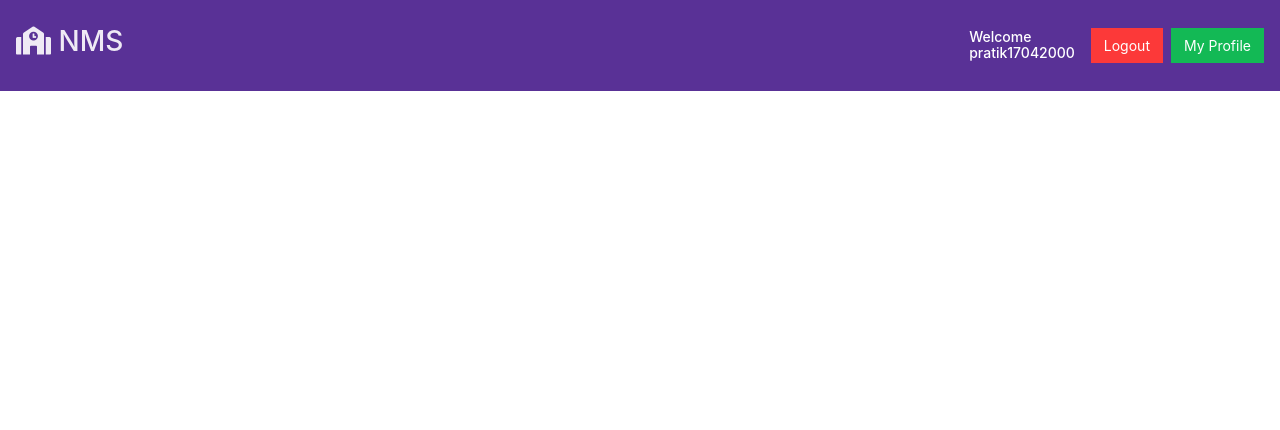
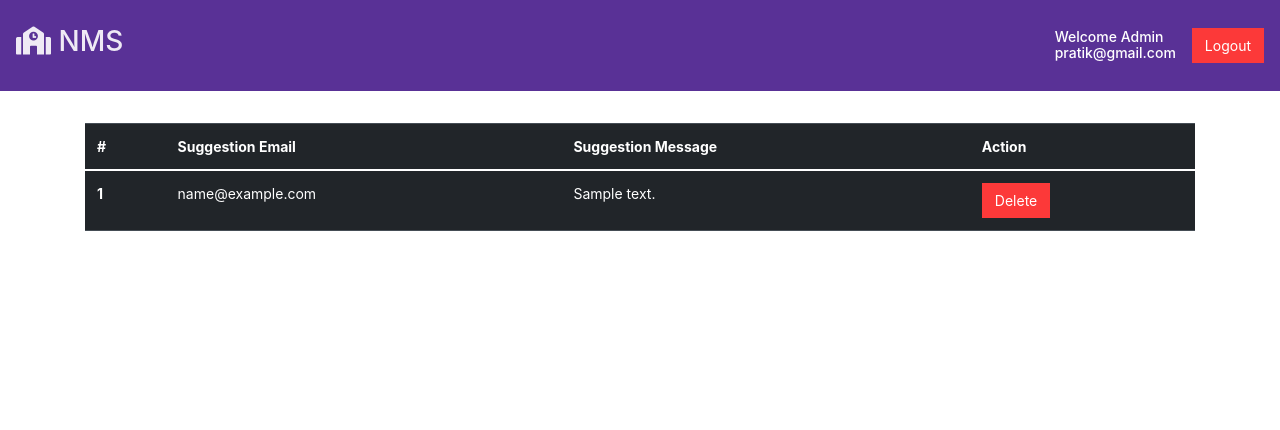
Before and after one commit to pratikjain17/college-website, a PHP site: page /admin/suggestionPanel.php in a window 1280 px wide. Shown: the top 430 px of the page. Run offline with PHP 8.4, Linux system fonts and the light colour scheme; a user stored in the database is signed in; tables that the repository leaves empty or names only in its code hold one stand-in row (values such as "Sample post"); some libraries are stand-ins or nearby versions.

Commit message:
Suggestions panel completed

```diff
--- /dev/null
+++ b/admin/deleteSuggestion.php
@@ -0,0 +1,6 @@
+<?php
+include '../partials/_dbconnect.php';
+$id = $_GET['id'];
+$sql = "DELETE FROM `suggestion` WHERE `suggestion_id` = $id";
+$result = mysqli_query($conn, $sql);
+header("Location: /college-website/admin/suggestionPanel.php?delete=success");
--- a/admin/suggestionPanel.php
+++ b/admin/suggestionPanel.php
@@ -7,9 +7,11 @@
   <meta name="viewport" content="width=device-width, initial-scale=1">
 
   <!-- Bootstrap CSS -->
-    <link href="https://cdn.jsdelivr.net/npm/bootstrap@5.0.0-beta1/dist/css/bootstrap.min.css" rel="stylesheet" integrity="sha384-giJF6kkoqNQ00vy+HMDP7azOuL0xtbfIcaT9wjKHr8RbDVddVHyTfAAsrekwKmP1" crossorigin="anonymous">
+  <link href="https://cdn.jsdelivr.net/npm/bootstrap@5.0.0-beta1/dist/css/bootstrap.min.css" rel="stylesheet"
+    integrity="sha384-giJF6kkoqNQ00vy+HMDP7azOuL0xtbfIcaT9wjKHr8RbDVddVHyTfAAsrekwKmP1" crossorigin="anonymous">
   <link rel="stylesheet" href="https://bootswatch.com/4/pulse/bootstrap.min.css">
-    <link rel="stylesheet" href="https://pro.fontawesome.com/releases/v5.10.0/css/all.css" integrity="sha384-AYmEC3Yw5cVb3ZcuHtOA93w35dYTsvhLPVnYs9eStHfGJvOvKxVfELGroGkvsg+p" crossorigin="anonymous" />
+  <link rel="stylesheet" href="https://pro.fontawesome.com/releases/v5.10.0/css/all.css"
+    integrity="sha384-AYmEC3Yw5cVb3ZcuHtOA93w35dYTsvhLPVnYs9eStHfGJvOvKxVfELGroGkvsg+p" crossorigin="anonymous" />
   <link rel="stylesheet" href="https://cdnjs.cloudflare.com/ajax/libs/animate.css/4.1.1/animate.min.css" />
 
   <title>Kushal school</title>
@@ -21,7 +23,7 @@
 
   }
 
-        img{
+  img {
     height: 100px;
     width: 100px;
   }
@@ -31,154 +33,58 @@
 <body>
   <!-- database yaha connect karna -->
   <?php include "../partials/_dbconnect.php"; ?>
-
-
-
-
   <?php
     session_start();
     echo '  <nav class="navbar navbar-dark bg-primary">
-        <a class="navbar-brand" href="/college-website/index.php">
+        <a class="navbar-brand" href="">
             <h2><i class="fas fa-school"></i> NMS</h2>
         </a>';
-    if (isset($_SESSION['loggedin']) && $_SESSION['loggedin'] == true) {
+    if (isset($_SESSION['adminloggedin']) && $_SESSION['adminloggedin'] == true) {
         echo '<form class="form-inline my-2 my-lg-0" method="get">
-            <h6 class = "my-2 mx-2" style="color:white;">Welcome <br>' . $_SESSION['studentusername'] . '</h6>
+            <h6 class = "my-2 mx-2" style="color:white;">Welcome Admin <br>' . $_SESSION['adminEmail'] . '</h6>
             <a href = "../partials/_logout.php" class="btn btn-danger ml-2">Logout</a>
-            <a href = "profile.php?id=' . $_SESSION['studentid'] . '" class="btn btn-success ml-2">My Profile</a>
           </form>';
     }
-    echo '</nav>';
+    echo '</nav>
+    ';
+    if (isset($_GET['delete']) && $_GET['delete'] == "success") {
+        echo '<div class="alert alert-success" role="alert">
+     Suggestion has been successfully deleted !!!
+  </div>';
+    }
+
     ?>
 
-
   <div class="container py-4 my-2 bodycon animate__animated animate__fadeInUp">
-        <?php
-            if(isset($_GET['query']) && $_GET['query'] == "all"){
-                echo '<div aria-label="breadcrumb">
-                        <ol class="breadcrumb">
-                            <li class="breadcrumb-item"><a href="dashboard.php">Dashboard</a></li>
-                            <li class="breadcrumb-item active" aria-current="page">All students</li>
-                        </ol>
-                    </div>
-                    <table class="table table-dark bg-primary tab">
+    <table class="table table-dark">
       <thead>
         <tr>
-                                <th scope="col">Serial No</th>
-                                <th scope="col">User Name</th>
-                                <th scope="col">Email</th>
-                                <th scope="col">Photo</th>
-                                <th scope="col">Status</th>
-                            </tr>
+          <th scope="col">#</th>
+          <th scope="col">Suggestion Email</th>
+          <th scope="col">Suggestion Message</th>
+          <th scope="col">Action</th>
       </thead>
-                        <tbody>';
-                $sql = "SELECT * FROM `students`";
-                $result = mysqli_query($conn,$sql);
-                while($row = mysqli_fetch_assoc($result)){
-                    $studentUsername = $row['student_username'];
-                    $studentId = $row['student_id'];
-                    $studentEmail = $row['student_email'];
-                    $studentPhoto = $row['student_photo'];
-                    $studentStatus = $row['student_status'];
-
-                    echo ' <tr>
-                    <th scope="row">'.$studentId.'</th>
-                    <td>'.$studentUsername.'</td>
-                    <td>'.$studentEmail.'</td>
-                    <td><img src="../img/'.$studentPhoto.'" alt=""></td>
-                    <td>';
-                    if($studentStatus == 0){
-                        echo 'Pending';
-                    }
-                    else{
-                        echo 'Active';
-                    }
-                    echo '</td>
+      <tbody>
+        <?php
+                $sql = "SELECT * FROM `suggestion`";
+                $result = mysqli_query($conn, $sql);
+                while ($row = mysqli_fetch_assoc($result)) {
+                    $id = $row['suggestion_id'];
+                    $email = $row['suggestion_email'];
+                    $message = $row['suggestion_message'];
+                    echo '<tr>
+                         <th scope="row">' . $id . '</th>
+                         <td>' . $email . '</td>
+                         <td>' . $message . '</td>
+                         <td><a href="deleteSuggestion.php?id=' . $id . '" class="btn btn-danger">Delete</a></td>
                         </tr>';
                 }
+                ?>
 
-                echo '</tbody>
-                        </table>';
-            }
-            if(isset($_GET['query']) && $_GET['query'] == "pending"){
-                echo '<div aria-label="breadcrumb">
-                        <ol class="breadcrumb">
-                            <li class="breadcrumb-item"><a href="dashboard.php">Dashboard</a></li>
-                            <li class="breadcrumb-item active" aria-current="page">Pending students</li>
-                        </ol>
+      </tbody>
+    </table>
   </div>
-                    <table class="table table-dark bg-primary">
-                        <thead>
-                            <tr>
-                                <th scope="col">Serial No</th>
-                                <th scope="col">User Name</th>
-                                <th scope="col">Email</th>
-                                <th scope="col">Photo</th>
-                                <th scope="col">Accept/Reject</th>
-                            </tr>
-                        </thead>
-                        <tbody>';
-                $sql = "SELECT * FROM `students` WHERE `student_status` = 0";
-                $result = mysqli_query($conn,$sql);
-                while($row = mysqli_fetch_assoc($result)){
-                    $studentUsername = $row['student_username'];
-                    $studentId = $row['student_id'];
-                    $studentEmail = $row['student_email'];
-                    $studentPhoto = $row['student_photo'];
 
-                    echo ' <tr>
-                    <th scope="row">'.$studentId.'</th>
-                    <td>'.$studentUsername.'</td>
-                    <td>'.$studentEmail.'</td>
-                    <td><img src="../img/'.$studentPhoto.'" alt=""></td>
-                    <td>
-                    <a href="../partials/_handleStudentRequest.php?answer=yes&id='.$studentId.'" class="btn btn-success"><i class="fa fa-check"></i></a>
-                    <a href="../partials/_handleStudentRequest.php?answer=no&id='.$studentId.'" class="btn btn-warning"><i class="fa fa-times"></i></a>
-                    </td>
-                  </tr>';
-                }
-
-                echo '</tbody>
-                        </table>';
-            }
-            if(isset($_GET['query']) && $_GET['query'] == "active"){
-                echo '<div aria-label="breadcrumb">
-                        <ol class="breadcrumb">
-                            <li class="breadcrumb-item"><a href="dashboard.php">Dashboard</a></li>
-                            <li class="breadcrumb-item active" aria-current="page">Active students</li>
-                        </ol>
-                    </div>
-                    <table class="table table-dark bg-primary">
-                        <thead>
-                            <tr>
-                                <th scope="col">Serial No</th>
-                                <th scope="col">User Name</th>
-                                <th scope="col">Email</th>
-                                <th scope="col">Photo</th>
-                            </tr>
-                        </thead>
-                        <tbody>';
-                $sql = "SELECT * FROM `students` WHERE `student_status` = 1";
-                $result = mysqli_query($conn,$sql);
-                while($row = mysqli_fetch_assoc($result)){
-                    $studentUsername = $row['student_username'];
-                    $studentId = $row['student_id'];
-                    $studentEmail = $row['student_email'];
-                    $studentPhoto = $row['student_photo'];
-
-                    echo ' <tr>
-                    <th scope="row">'.$studentId.'</th>
-                    <td>'.$studentUsername.'</td>
-                    <td>'.$studentEmail.'</td>
-                    <td><img src="../img/'.$studentPhoto.'" alt=""></td>
-                  </tr>';
-                }
-
-                echo '</tbody>
-                        </table>';
-            }
-        ?>
-    </div>
 
 
 
@@ -188,7 +94,8 @@
   <!-- Optional JavaScript; choose one of the two! -->
 
   <!-- Option 1: Bootstrap Bundle with Popper -->
-    <script src="https://cdn.jsdelivr.net/npm/bootstrap@5.0.0-beta1/dist/js/bootstrap.bundle.min.js" integrity="sha384-ygbV9kiqUc6oa4msXn9868pTtWMgiQaeYH7/t7LECLbyPA2x65Kgf80OJFdroafW" crossorigin="anonymous">
+  <script src="https://cdn.jsdelivr.net/npm/bootstrap@5.0.0-beta1/dist/js/bootstrap.bundle.min.js"
+    integrity="sha384-ygbV9kiqUc6oa4msXn9868pTtWMgiQaeYH7/t7LECLbyPA2x65Kgf80OJFdroafW" crossorigin="anonymous">
   </script>
 
   <!-- Option 2: Separate Popper and Bootstrap JS -->
```
Lines whose indentation alone changed are shown as unchanged.
